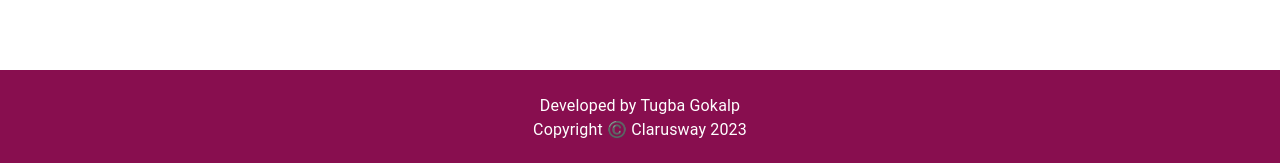
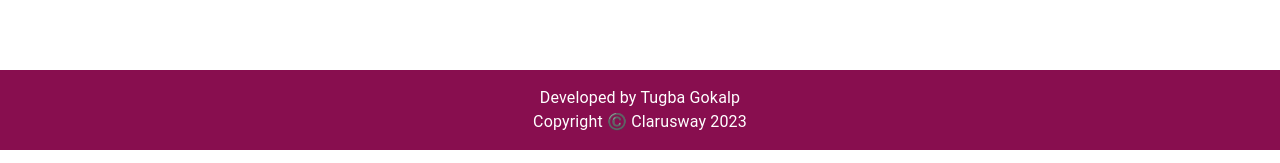
Before and after one commit to TugbaGokalp/blog-app, a React (Create React App) app: page / in a window 1280 px wide. Shown: the part 703-866 px from the top of the page. Built offline with nearby package versions, Linux system fonts and the light colour scheme; no server answers.

Commit message:
footer styling settings

```diff
--- a/src/components/Footer.jsx
+++ b/src/components/Footer.jsx
@@ -2,7 +2,7 @@ import { Box, Typography } from "@mui/material"
 
 const Footer = () => {
   return (
-    <Box align="center" p={3} component="div" sx={{backgroundColor:"#880e4f", color:"white"}}>
+    <Box align="center" p={2} component="div" sx={{backgroundColor:"#880e4f", color:"white"}}>
         <Typography>Developed by Tugba Gokalp</Typography>
         <Typography>Copyright ©️ Clarusway {new Date().getFullYear()}</Typography>
     </Box>
```
